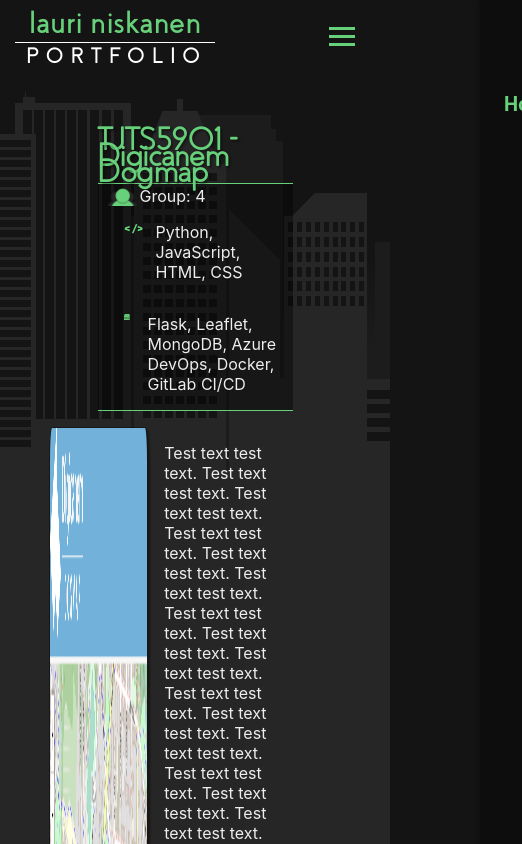
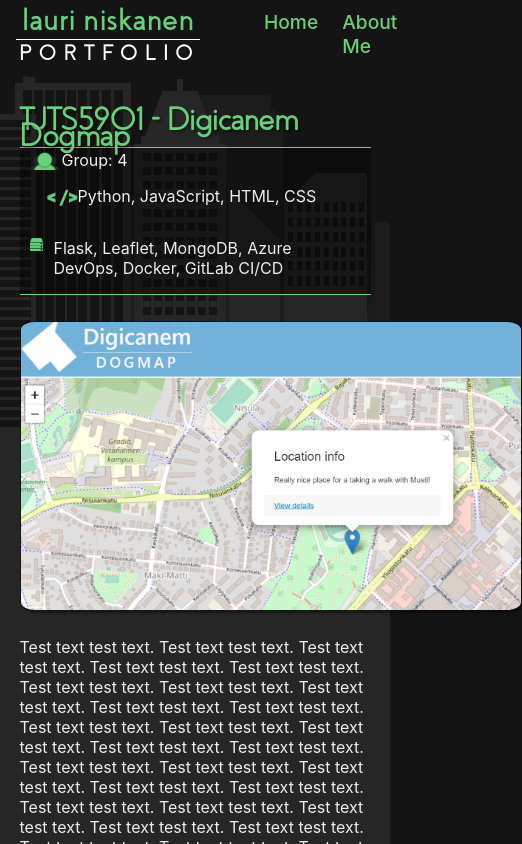
Before and after one commit to KOPFJE/kopf-portfolio-site, a React (Create React App) app: page / in a window 390 px wide. Shown: the top 844 px of the page, 522 px wide, since content can reach past the window. Built offline with nearby package versions, Linux system fonts and the light colour scheme.

Commit message:
Modified navigation and made site more responsive.

```diff
--- a/src/components/Header.js
+++ b/src/components/Header.js
@@ -1,22 +1,18 @@
 function Header(props) {
     return(
       <div>
-          <div class="hamburger-menu">
-          <input id="menu__toggle" type="checkbox" />
-          <label class="menu__btn" for="menu__toggle">
-            <span></span>
-          </label>
-
-          <ul class="menu__box">
-            <li><a class="menu__item" href="/">Home</a></li>
-          </ul>
-        </div>
         <header id="siteheader">
-          <div id="logo" class="container">
-            <a href="/">
-              <h1>Lauri Niskanen</h1>
-              <h2>Portfolio</h2>
-            </a>
+        <div class="navbar-container">
+            <div id="logo" class="container">
+              <a href="#maincontent">
+                <h1>Lauri Niskanen</h1>
+                <h2>Portfolio</h2>
+              </a>
+            </div>
+              <ul class="menu-items">
+                <li><a href="#maincontent">Home</a></li>
+                <li><a href="#infocontainer">About Me</a></li>
+              </ul>
           </div>
         </header>
       </div>
--- a/src/components/Info.js
+++ b/src/components/Info.js
@@ -3,14 +3,13 @@
         <div id="infocontent">
             <h2>Who am I?</h2>
             <div id="infocontainer" class="maincontainer">
-
                 <div id="sideinfo">
                     <img src="/facepic.jpg" alt="Me" id="infoimage" />
                     <h4>Links</h4>
                     <ul id="portfoliolinks">
-                        <li>JYU Gitlab</li>
-                        <li>Github</li>
-                        <li>LinkedIn</li>
+                        <li><a href="https://gitlab.jyu.fi/lajavani/">JYU Gitlab</a></li>
+                        <li><a href="https://github.com/KOPFJE/">Github</a></li>
+                        <li><a href="https://www.linkedin.com/in/lauri-niskanen-380615173/">LinkedIn</a></li>
                     </ul>
                     <h4>Professional skills</h4>
                     <ul id="profskills">
--- a/src/index.css
+++ b/src/index.css
@@ -7,8 +7,16 @@
   color: #ededed;
 }
 
+* {
+  scroll-behavior: smooth;
+}
+
 code {
   font-family: source-code-pro, Menlo, Monaco, Consolas, 'Courier New', monospace;
+}
+
+.visible {
+  animation: fadein 1s forwards;
 }
 
 a, a:visited {
@@ -30,7 +38,7 @@
 /* Header-component */
 #siteheader {
   margin: 0;
-  padding-left: 15px;
+  padding: 0 1em 0 1em;
   width: 100%;
   height: 75px;
   background: #141414;
@@ -38,10 +46,16 @@
   text-align: left;
   position: fixed;
   z-index: 2;
+  display: flex;
+  flex-direction: row;
+  align-items: center;
+  justify-content: space-between;
 }
 
 #logo {
+  order: 0;
   width: 200px;
+  padding-bottom: 0.75em;
   text-align: center;
 }
 
@@ -123,14 +137,10 @@
 .postcontent img {
   display: block;
   border: 1px solid rgba(0,0,0,.4);
-  max-width: 50%;
-  max-height: 20%;
+  max-width: 45%;
+  height: auto;
   border-radius: 3%;
   box-shadow:2px 2px 2px rgba(0, 0, 0, .4);
-}
-
-.visible {
-  animation: fadein 1s forwards;
 }
 
 .projectinfo {
@@ -184,13 +194,14 @@
 
 /* Info-component */
 #infocontent {
-  padding: 15px;
+  padding: 0;
   width: 75%;
-  margin: auto;
+  margin-left: auto;
+  margin-right: auto;
 }
 
 #infocontent h2 {
-  margin-top: -1.3em;
+  margin-top: -1em;
   margin-bottom: 0.5em;
   font: 2.5em 'Coves Light';
   color: #67d07a;
@@ -199,16 +210,18 @@
 #infocontainer {
   display: flex;
   border-bottom: 1px solid #67d07a;
-  padding-bottom:20px;
+  padding-bottom: 20px;
 }
 
 #infocontainer h3 {
   font: 2em 'Coves Light';
+  margin-bottom: 0;
   color: #67d07a;
 }
 
 #infocontainer h4 {
   font: 1.75em 'Coves Light';
+  margin-top: 0;
   margin-bottom: 0;
   margin-top: 0.5em;
   color: #67d07a;
@@ -219,15 +232,18 @@
 }
 
 #aboutme {
+  margin-top: -40px;
   width: 80%;
 }
 
 #infoimage {
-  width: 75%;
-  height:auto;
-  margin: auto;
+  width:60%;
+  height: auto;
+  display: block;
+  margin: 0 auto 0 auto;
   border-radius: 50%;
   border: 3px solid #67d07a;
+  pointer-events: none;
 }
 
 #portfoliolinks {
@@ -239,9 +255,8 @@
   display: block;
   padding-top: 5px;
   padding-bottom: 0;
-  margin-bottom: 5px;
-  margin-left: 15px;
-  width : 50%;
+  margin: 5px auto 5px auto;
+  width : 40%;
   text-align: center;
   height: 25px;
   color: #ededed;
@@ -257,11 +272,12 @@
   display: inline-block;
   width: 100%;
   height: 100%;
+  color: #141414;
   vertical-align: center;
   text-decoration: none;
 }
 
-#portfoliolinks li:hover {
+#portfoliolinks li a:hover {
   color:#262626;
 }
 
@@ -283,6 +299,7 @@
 /* Footer-component */
 #mainfooter {
   height: 8em;
+  padding: 30px 0 0 0;
   display: block;
   text-align: center;
 }
@@ -291,85 +308,43 @@
   text-decoration: none;
 }
 
-/* Hamburger menu */
-#menu__toggle {
-  opacity: 0;
+/* Navigation */
+#siteheader input[type="checkbox"],
+#siteheader .hamburger-lines {
+  display: none;
 }
-#menu__toggle:checked + .menu__btn > span {
-  transform: rotate(45deg);
-  background-color: #67d07a;
+
+.navbar-container {
+  width: 100%;
+  display: flex;
+  justify-content: space-between;
+  height: 100%;
+  align-items: center;
 }
-#menu__toggle:checked + .menu__btn > span::before {
-  top: 0;
-  transform: rotate(0deg);
-  background-color: #67d07a;
+
+.menu-items {
+  order: 1;
+  margin-right: 5em;
+  display: flex;
 }
-#menu__toggle:checked + .menu__btn > span::after {
-  top: 0;
-  transform: rotate(90deg);
-  background-color: #67d07a;
+
+.menu-items li {
+  list-style: none;
+  margin-left: 1.5rem;
+  margin-bottom: 0.5rem;
+  font-size: 1.2rem;
 }
-#menu__toggle:checked ~ .menu__box {
-  right: 0 !important;
+
+.menu-items a {
+  text-decoration: none;
+  color: #67d07a;
+  font-weight: 500;
+  transition: color 0.3s ease-in-out;
 }
-.menu__btn {
-  position: fixed;
-  top: 35px;
-  right: 35px;
-  width: 26px;
-  height: 26px;
-  cursor: pointer;
-  z-index: 3;
-}
-.menu__btn > span,
-.menu__btn > span::before,
-.menu__btn > span::after {
-  display: block;
-  position: absolute;
-  width: 100%;
-  height: 3px;
-  background-color: #67d07a;
-  transition-duration: .25s;
-}
-.menu__btn > span::before {
-  content: '';
-  top: -8px;
-}
-.menu__btn > span::after {
-  content: '';
-  top: 8px;
-}
-.menu__box {
-  display: block;
-  position: fixed;
-  text-align: left;
-  top: 0;
-  right: -100%;
-  width: 300px;
-  height: 100%;
-  margin: 0;
-  padding: 80px 0;
-  list-style: none;
-  background-color: #00000050;
-  box-shadow: 2px 0 6px 2px rgba(0, 0, 0, .4);
-  transition-duration: .25s;
-  z-index: 1;
-}
-.menu__item {
-  display: block;
-  padding: 12px 24px;
-  color: #67d07a;
-  font-family: 'Roboto', sans-serif;
-  font-size: 20px;
-  font-weight: 600;
-  text-decoration: none;
-  transition-duration: .25s;
-}
-.menu__item:hover {
-  background-color: #444444;
-}
-.menu__item:visited, .menu__item:hover, .menu__item:visited:hover {
-  color: #67d07a;
+
+.menu-items a:hover {
+  color: #a6e0b1;
+  transition: color 0.3s ease-in-out;
 }
 
 /* Animations */
@@ -393,3 +368,39 @@
   font-family: 'Coves Light';
   src: url('/public/Coves Light.otf');
 }
+
+/* Responsive styling */
+@media screen and (max-width: 1400px) {
+  #infocontainer {
+    flex-direction: column;
+  }
+  #aboutme {
+    width: 100%;
+    order:0;
+  }
+  #sideinfo {
+    width: 100%;
+    order:1;
+  }
+  .postcontent {
+    flex-direction: column;
+  }
+  .imgleft, .imgright {
+    order: 0;
+  }
+  #maincontent {
+    width: 90%;
+  }
+  #infoimage {
+    width: 30%;
+  }
+  .postcontent img {
+    min-width: 500px;
+    margin: 10px auto 10px auto;
+  }
+}
+@media screen and (max-width: 860px) {
+  .stackinfo, .teamsize {
+    margin-left: 0;
+  }
+}
```
